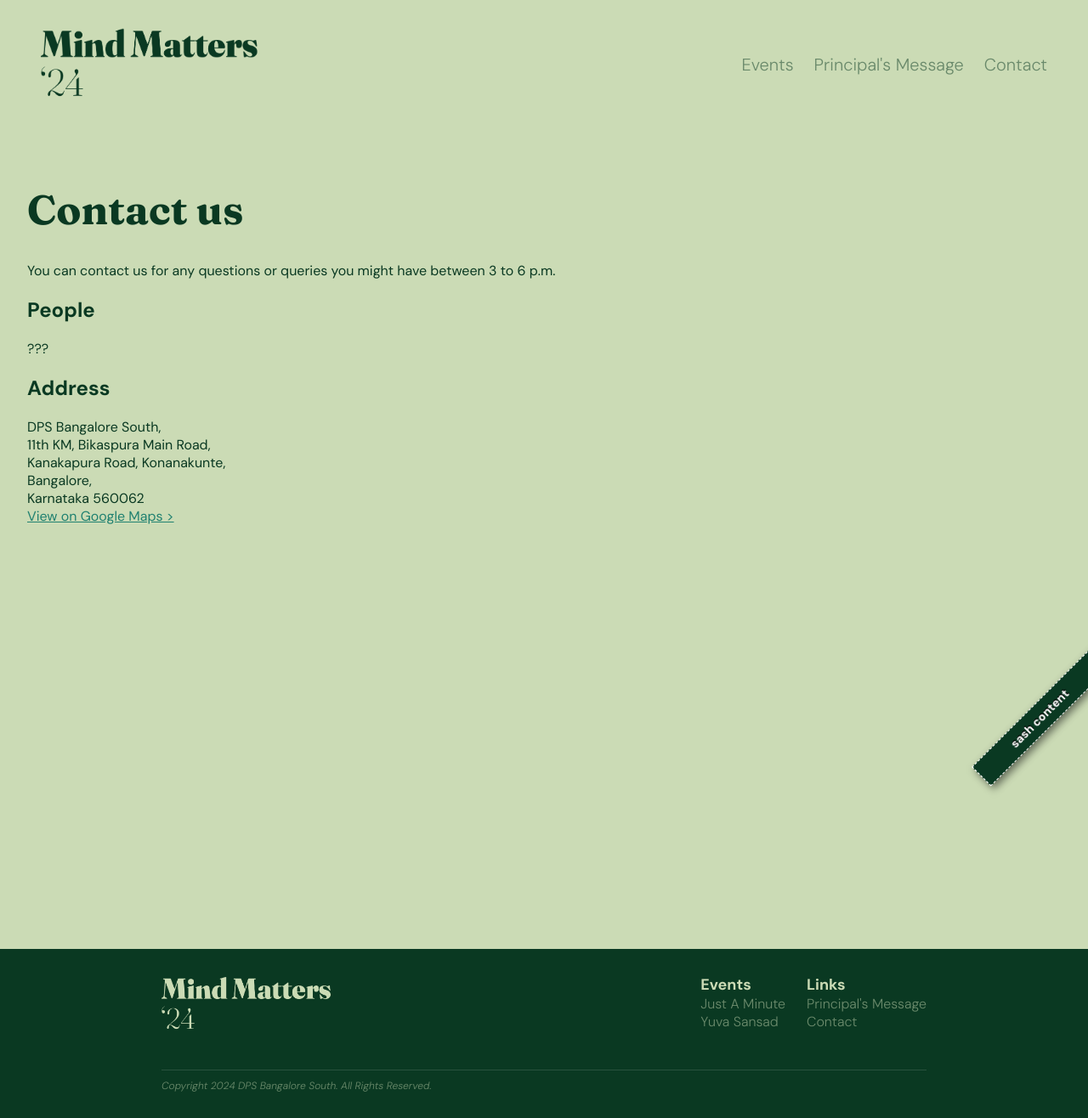
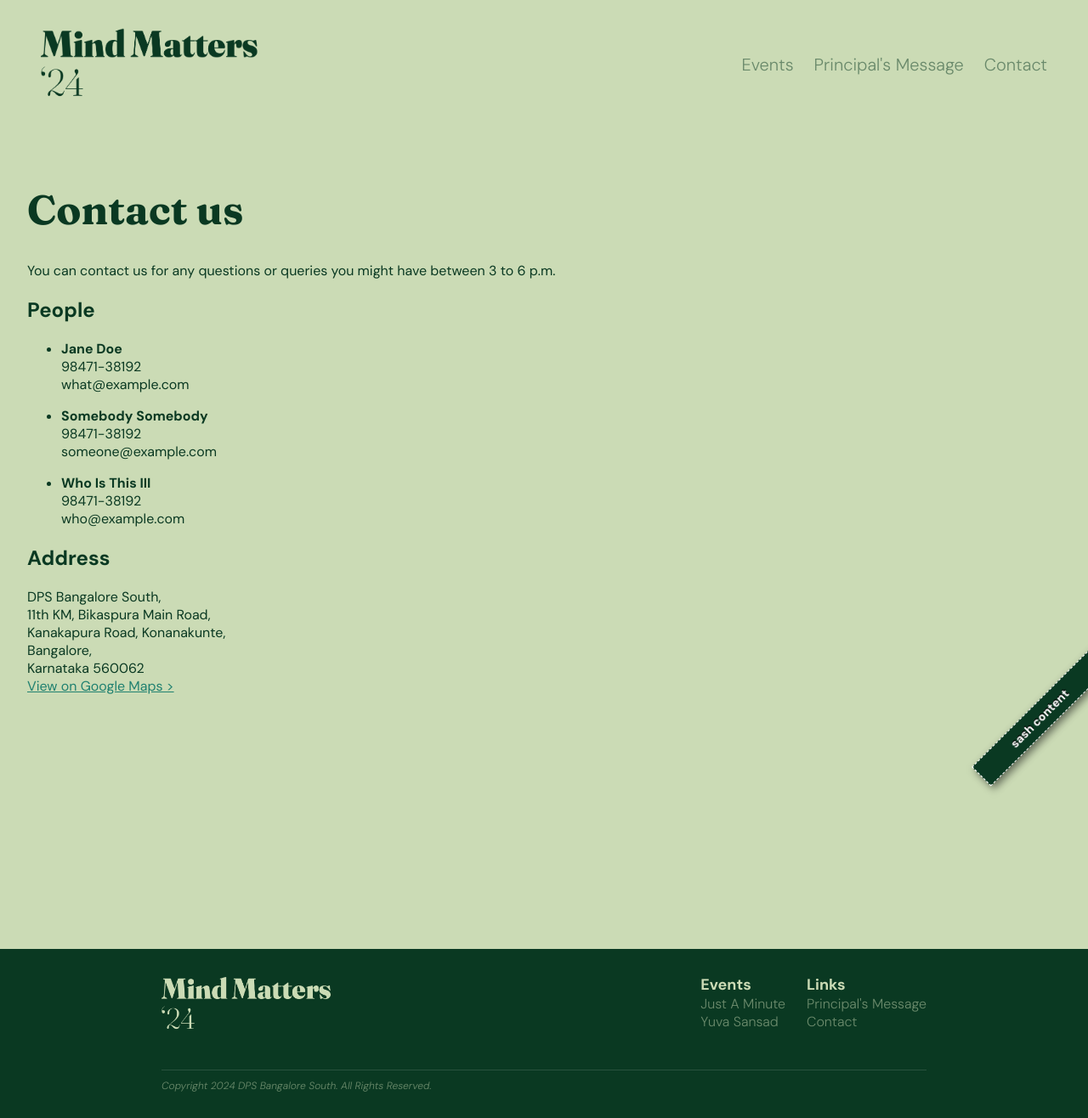
Before and after one commit to DiPS-Digital-Peer-Initiative/mind-matters-24, a Jekyll site: the page built from contact.markdown, in a window 1280 px wide. Shown: the whole page at 85% size. Built offline with Jekyll 4.4.1, drawn with Linux system fonts in a browser that asks for light colours.

Commit message:
Added contacts.

```diff
--- a/contact.markdown
+++ b/contact.markdown
@@ -8,7 +8,18 @@ title: Contact
 You can contact us for any questions or queries you might have between 3 to 6 p.m.
 
 ## People
-???
+- **Jane Doe**<br>
+  98471-38192<br>
+  what@example.com
+
+- **Somebody Somebody**<br>
+  98471-38192<br>
+  someone@example.com
+
+- **Who Is This III**<br>
+  98471-38192<br>
+  who@example.com
+
 
 ## Address
 DPS Bangalore South, <br>
```
